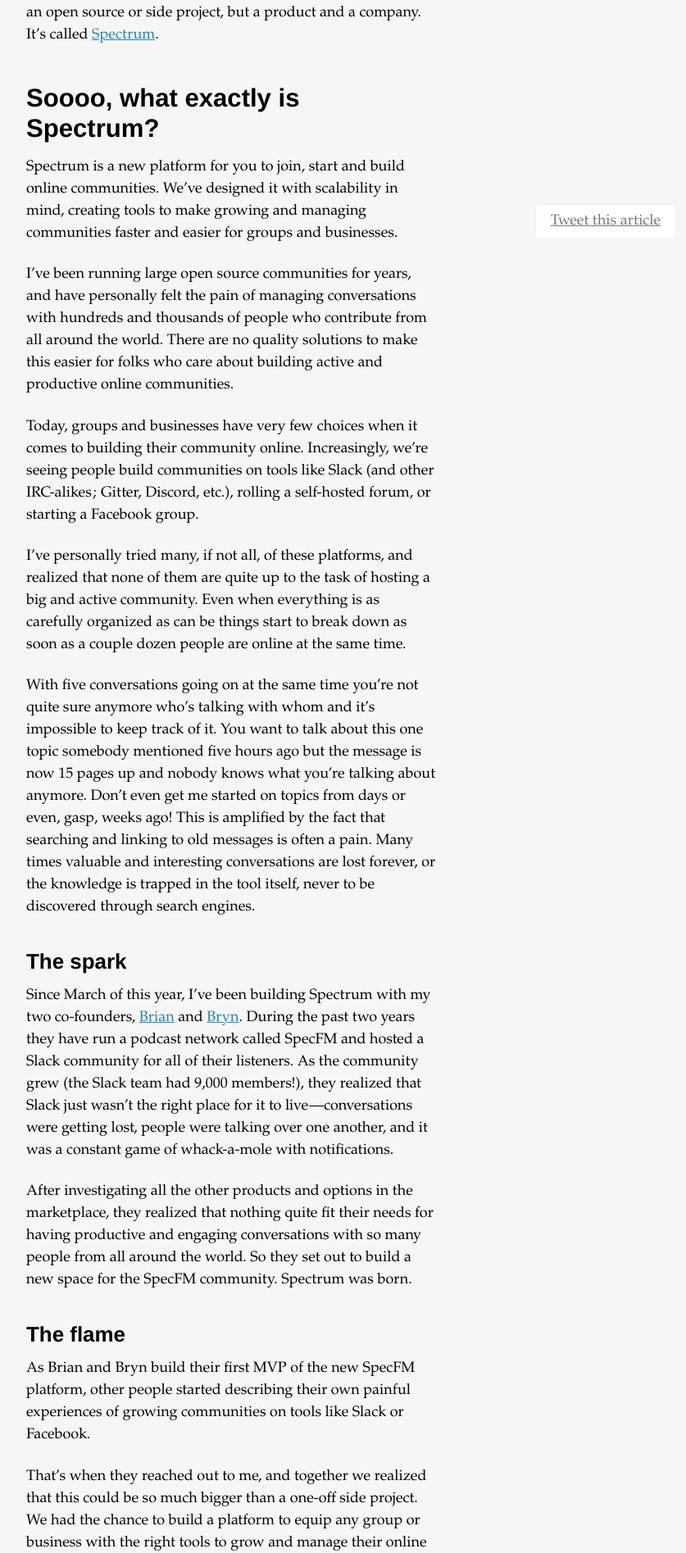
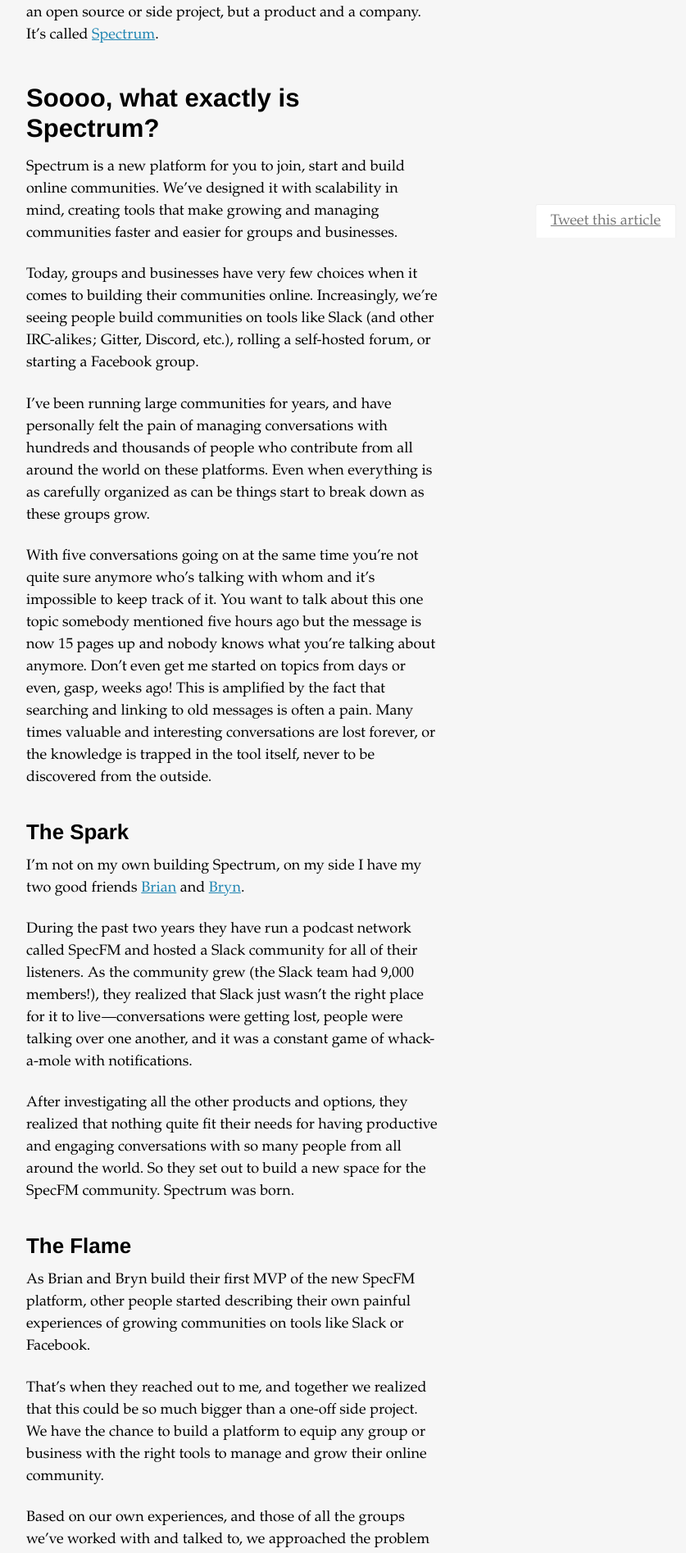
Before and after one commit to mxstbr/mxstbr.github.io, a Jekyll site: the page built from _posts/2017-08-16-spectrum.md, in a window 1280 px wide. Shown: the part 655-2550 px from the top of the page at 82% size, without its empty margins (356-1193 px from the left). Built offline with Jekyll 4.4.1, drawn with Linux system fonts in a browser that asks for light colours; some of the changed text lies outside the part shown.

Commit message:
More updates to Spectrum post

```diff
--- a/_posts/2017-08-16-spectrum.md
+++ b/_posts/2017-08-16-spectrum.md
@@ -14,56 +14,55 @@ Five months ago I quietly started working on a new project: not an open source o
 
 ## Soooo, what exactly is Spectrum?
 
-Spectrum is a new platform for you to join, start and build online communities. We’ve designed it with scalability in mind, creating tools to make growing and managing communities faster and easier for groups and businesses.
+Spectrum is a new platform for you to join, start and build online communities. We’ve designed it with scalability in mind, creating tools that make growing and managing communities faster and easier for groups and businesses.
 
-I’ve been running large open source communities for years, and have personally felt the pain of managing conversations with hundreds and thousands of people who contribute from all around the world. There are no quality solutions to make this easier for folks who care about building active and productive online communities.
+Today, groups and businesses have very few choices when it comes to building their communities online. Increasingly, we’re seeing people build communities on tools like Slack (and other IRC-alikes ;  Gitter, Discord, etc.), rolling a self-hosted forum, or starting a Facebook group.
 
-Today, groups and businesses have very few choices when it comes to building their community online. Increasingly, we’re seeing people build communities on tools like Slack (and other IRC-alikes ;  Gitter, Discord, etc.), rolling a self-hosted forum, or starting a Facebook group.
+I’ve been running large communities for years, and have personally felt the pain of managing conversations with hundreds and thousands of people who contribute from all around the world on these platforms. Even when everything is as carefully organized as can be things start to break down as these groups grow.
 
-I’ve personally tried many, if not all, of these platforms, and realized that none of them are quite up to the task of hosting a big and active community. Even when everything is as carefully organized as can be things start to break down as soon as a couple dozen people are online at the same time.
+With five conversations going on at the same time you’re not quite sure anymore who’s talking with whom and it’s impossible to keep track of it. You want to talk about this one topic somebody mentioned five hours ago but the message is now 15 pages up and nobody knows what you’re talking about anymore. Don’t even get me started on topics from days or even, gasp, weeks ago! This is amplified by the fact that searching and linking to old messages is often a pain. Many times valuable and interesting conversations are lost forever, or the knowledge is trapped in the tool itself, never to be discovered from the outside.
 
-With five conversations going on at the same time you’re not quite sure anymore who’s talking with whom and it’s impossible to keep track of it. You want to talk about this one topic somebody mentioned five hours ago but the message is now 15 pages up and nobody knows what you’re talking about anymore. Don’t even get me started on topics from days or even, gasp, weeks ago! This is amplified by the fact that searching and linking to old messages is often a pain. Many times valuable and interesting conversations are lost forever, or the knowledge is trapped in the tool itself, never to be discovered through search engines.
+### The Spark
 
-### The spark
+I'm not on my own building Spectrum, on my side I have my two good friends [Brian](https://twitter.com/brian_lovin){:target="_blank"} and [Bryn](https://twitter.com/uberbryn){:target="_blank"}.
 
-Since March of this year, I’ve been building Spectrum with my two co-founders, [Brian](https://twitter.com/brian_lovin){:target="_blank"} and [Bryn](https://twitter.com/uberbryn){:target="_blank"}. During the past two years they have run a podcast network called SpecFM and hosted a Slack community for all of their listeners. As the community grew (the Slack team had 9,000 members!), they realized that Slack just wasn’t the right place for it to live —conversations were getting lost, people were talking over one another, and it was a constant game of whack-a-mole with notifications.
+During the past two years they have run a podcast network called SpecFM and hosted a Slack community for all of their listeners. As the community grew (the Slack team had 9,000 members!), they realized that Slack just wasn’t the right place for it to live —conversations were getting lost, people were talking over one another, and it was a constant game of whack-a-mole with notifications.
 
-After investigating all the other products and options in the marketplace, they realized that nothing quite fit their needs for having productive and engaging conversations with so many people from all around the world. So they set out to build a new space for the SpecFM community. Spectrum was born.
+After investigating all the other products and options, they realized that nothing quite fit their needs for having productive and engaging conversations with so many people from all around the world. So they set out to build a new space for the SpecFM community. Spectrum was born.
 
-### The flame
+### The Flame
 
 As Brian and Bryn build their first MVP of the new SpecFM platform, other people started describing their own painful experiences of growing communities on tools like Slack or Facebook.
 
-That’s when they reached out to me, and together we realized that this could be so much bigger than a one-off side project. We had the chance to build a platform to equip any group or business with the right tools to grow and manage their online community.
+That’s when they reached out to me, and together we realized that this could be so much bigger than a one-off side project. We have the chance to build a platform to equip any group or business with the right tools to manage and grow their online community.
 
-Based on our own experiences, and those of all the groups we’ve worked with and talked to, we approached our own problems heads-on and built Spectrum differently, tailor-made for the purpose:
+Based on our own experiences, and those of all the groups we’ve worked with and talked to, we approached the problem heads-on and built Spectrum differently, tailor-made for the purpose:
 
-- Every conversation on Spectrum starts as a thread. A thread can be anything from a short question to a rich text post with images, code snippets, embeds, and more. Below the post lives a real-time conversation where people can talk about the topic.
-- Conversations in threads are modeled after a real-time chat applications. It feels more present than a static list of threaded comments, and when multiple people are online talking at the same time it feels like a group conversation in any chat app you know.
+- Every conversation on Spectrum starts as a thread. A thread can be anything from a short question to a rich text post with images, code snippets, embeds, and more. Every post has a conversation attached to it where people can discuss.
+- Conversations in threads are modeled after real-time chat applications. It feels more present than a static list of threaded comments, and when multiple people are online talking at the same time it feels like any other chat app you know.
 - Because Spectrum is a platform, you are able to join all of your favorite communities with one profile, one login, one set of notifications and direct messages .
 - By having all of your communities in one place, you get a single feed of all the things that you're interested in, sorted by where the most active conversations are taking place right now.
-- There is no limit on the number of threads or messages that will be saved in your community, no matter how big you get Spectrum is free and there for you.
 
 ## It exists!
 
-We’ve been building Spectrum for the past five months, first as a public alpha for friends and family and then as a public beta with the SpecFM community as our test bed. It’s been five exciting months and I’m very proud of how far we’ve come in this short amount of time.
+We’ve been building Spectrum for the past five months, first as a public alpha for friends and family and then as a public beta with the SpecFM community as our test bed. It’s been five exciting months and I’m proud of how far we’ve come in this short amount of time.
 
-Already, there's vibrant and active communities around a variety of (currently mostly tech-y) topics like [React](https://spectrum.chat/react){:target="_blank"} (1,100+ people), [styled-components](https://spectrum.chat/styled-components){:target="_blank"} (700+ people), [Figma](https://spectrum.chat/figma){:target="_blank"}, [crypto currencies](https://spectrum.chat/crypto){:target="_blank"} and many more!
+Already, there are vibrant and active communities around a variety of (currently mostly tech-y) topics like [React](https://spectrum.chat/react){:target="_blank"} (1,100+ people), [styled-components](https://spectrum.chat/styled-components){:target="_blank"} (700+ people), [Figma](https://spectrum.chat/figma){:target="_blank"}, [crypto currencies](https://spectrum.chat/crypto){:target="_blank"} and many more!
 
-A great example of a thread is [this discussion about “what makes a component”](https://spectrum.chat/thread/d350b632-a12b-4490-97f8-603384142e01) — the conversation lives at a shareable link, indexed on search engines for people to discover, contribute and share. The thread is not locked up in a real-time feed of chat; instead, people can join the conversation at any time in the future and chime in with new thoughts, all without losing the original context of the post.
+A great example of a thread on Spectrum is [this discussion about what exactly makes a “component”](https://spectrum.chat/thread/d350b632-a12b-4490-97f8-603384142e01) — the conversation lives at a shareable link, indexed on search engines for people to discover, contribute and share. The thread is not locked up in a real-time feed of chat; instead, people can join the conversation at any time in the future and chime in with new thoughts, all without losing the original context.
 
 Check out the [explore page](https://spectrum.chat/explore){:target="_blank"}, find some topics that interest you and come chat; if the community you're looking for doesn't exist [create a new one](https://spectrum.chat/new/community){:target="_blank"}, we'd love to have you!
 
 ## We're hiring
 
-We have so many things to do and so many ideas we want to try that we can't and don't want to do and try alone. We're looking for **a fullstack JavaScript developer with deep Node.js knowledge** and **an experienced React Native developer who isn't afraid to touch some backend code** to join our small team and play a critical role in the creation of this new platform.
+We have so many things to do and so many ideas we want to try and we can't and don't want to do it alone. We're looking for **a fullstack JavaScript developer with deep Node.js knowledge** and **an experienced React Native developer who isn't afraid to touch some backend code** to join our small team and play a critical role in the creation of this new platform.
 
-No matter who you are, or where you’re from, we want to work with you if you care about online communities. You should be ready to play a key part of building the best tools to make managing and growing healthy communities easier and better than ever before. We’re a young product, which means that you will have significant impact on our product roadmap. You will have an opportunity to help us structure our core infrastructure from the very beginning to be scalable, performant, and accessible for every community we serve. You will learn a lot with us every day, making sure we're building the right thing at the right time the right way.
+No matter who you are, or where you’re from, we want to work with you if you care about online communities. You should be ready to play a key part in building the best tools to make managing and growing healthy communities easier and better than ever before. We’re a young product, which means that you will have significant impact on our product roadmap. You will have an opportunity to help us structure our core infrastructure from the very beginning to be scalable, performant, and accessible for every community we serve. You will learn a lot with us every single day, making sure we're building the right thing at the right time the right way.
 
-We’re fully remote so it truly doesn’t matter where in the world you are. (Bryn and Brian are in San Francisco, I’m in Vienna) Our technical stack is a Node.js GraphQL server backed by RethinkDB and a React plus Apollo Client frontend. We’re looking for folks that are happy to jump into all parts of the stack with a bias towards shipping. (knowledge of GraphQL or RethinkDB is a plus, but not required)
+We’re fully remote so it truly doesn’t matter where in the world you are. (Brian and Bryn are in San Francisco, I’m in Vienna) Our technical stack is a Node.js GraphQL server backed by RethinkDB and a React plus Apollo Client frontend. We’re looking for folks that are happy to jump into all parts of the stack with a bias towards shipping. (knowledge of GraphQL or RethinkDB is a plus, but not required)
 
 If that sounds like you, please get in touch ([hey@spectrum.chat](mailto:hey@spectrum.chat))— we’re excited to hear from you!
 
 ## Thank you Thinkmill
 
-Being employed to work on OSS was an amazing experience and I'm ever grateful to [Jed](https://twitter.com/JedWatson){:target="_blank"}, [Boris](https://twitter.com/BorisBozic){:target="_blank"} and the whole Thinkmill crew for the opportunity to do so for a year. I learned a lot and had a bunch of fun, at the same time it's exciting to be building something for actual users now!
+On a last, more personal note I have to thank Thinkmill. Being employed to work on OSS was an amazing experience and I'm ever grateful to [Jed](https://twitter.com/JedWatson){:target="_blank"}, [Boris](https://twitter.com/BorisBozic){:target="_blank"} and the whole Thinkmill crew for the opportunity to do so for a year. I learned a lot and had so much fun doing it!
```
